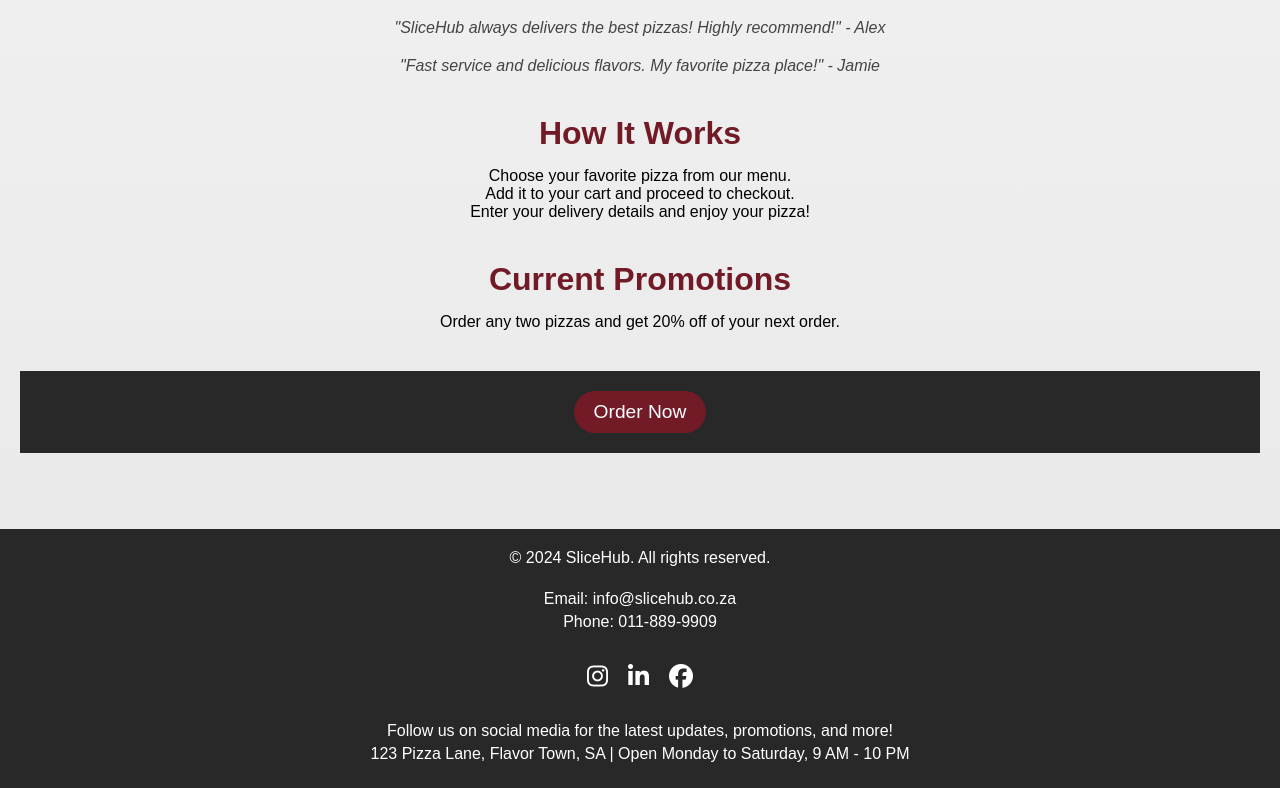
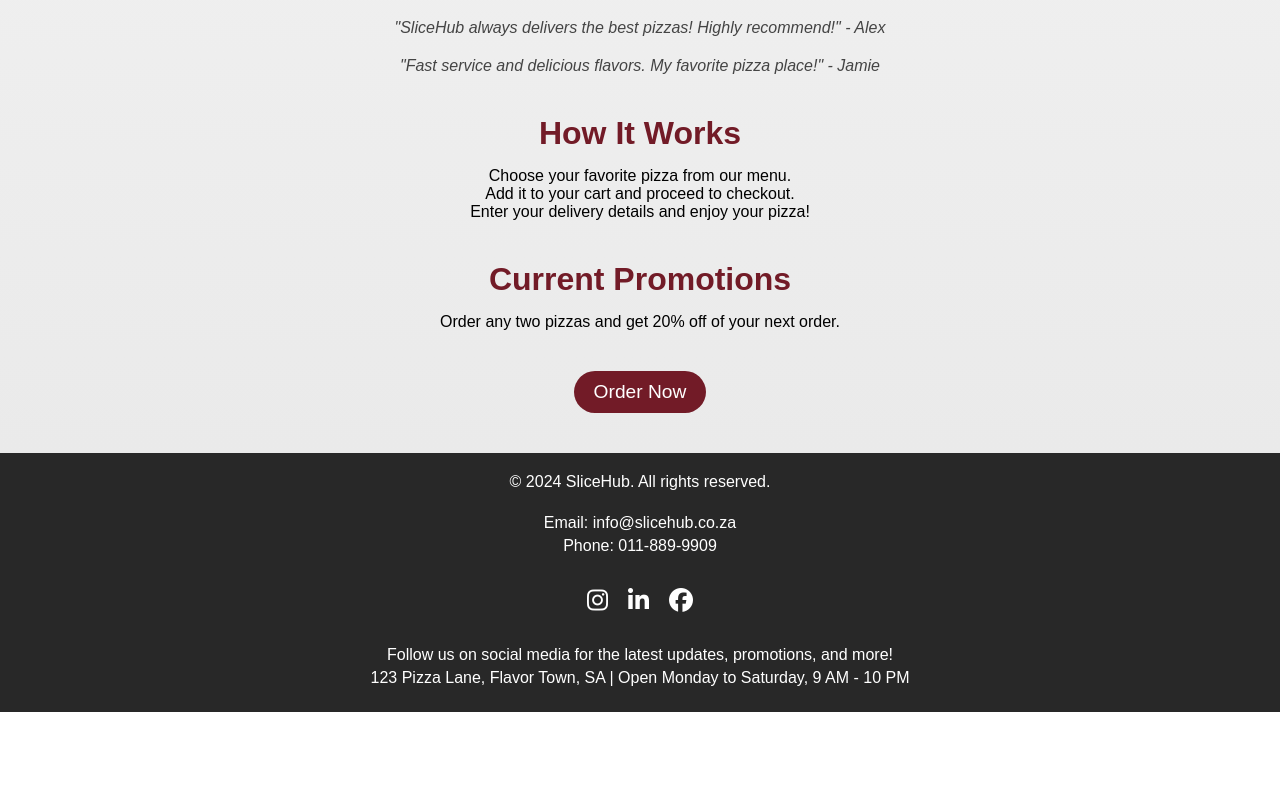
Before and after one commit to Tholoana96/Slicehub, a React (Create React App) app: page / in a window 1280 px wide. Shown: the part 1149-1937 px from the top of the page. After the commit the page ends 1861 px from the top, so only its background shows below. Built offline with nearby package versions, Linux system fonts and the light colour scheme.

Commit message:
Tracking all working chnages made

```diff
--- a/src/pages/HomePage.js
+++ b/src/pages/HomePage.js
@@ -72,11 +72,8 @@
         <h2>Current Promotions</h2>
         <p>Order any two pizzas and get 20% off of your next order.</p>
       </section>
-      <footer className="footer">
-        <button className="order-button">Order Now</button>
-      </footer>
-      <br />
-      <br />
+      <button className="order-button">Order Now</button>
+
       <BackToTopButton />
     </div>
   );
```
